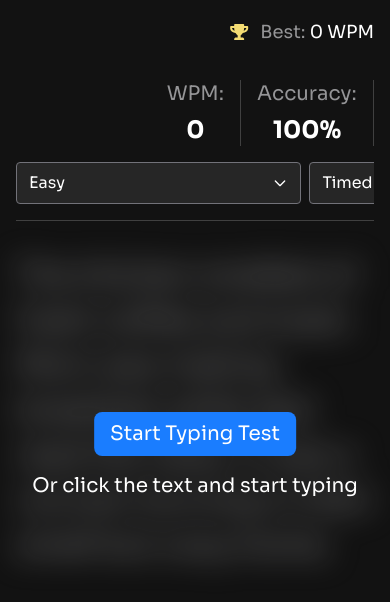
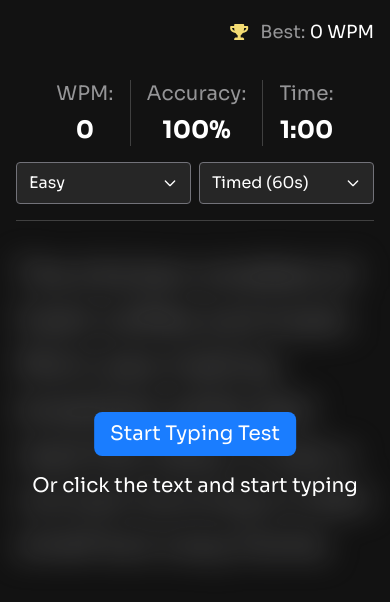
Before and after one commit to ruxy1212/typing-speed-test, a Next.js app: page / in a window 390 px wide. Shown: the top 602 px of the page. Built offline with nearby package versions, Linux system fonts and the light colour scheme; what simple-keyboard-layouts would draw is missing.

Commit message:
Fixed overflowing menu

```diff
--- a/src/components/_fragments/menu.tsx
+++ b/src/components/_fragments/menu.tsx
@@ -51,7 +51,7 @@ export default function Menu({
   ];
   return (
     <div className="overflow-x-auto no-scrollbar w-full -mb-60 pb-60">
-      <div className="flex justify-between items-center flex-wrap lg:flex-nowrap min-w-max gap-4 pb-4 border-b border-ts-neutral-700">
+      <div className="flex justify-between items-center flex-wrap lg:flex-nowrap gap-4 pb-4 border-b border-ts-neutral-700">
         <div className="flex gap-4 justify-center items-center w-full lg:w-auto md:justify-start">
           <StatSection label="WPM" value={wpm} />
           <Divider />
```
